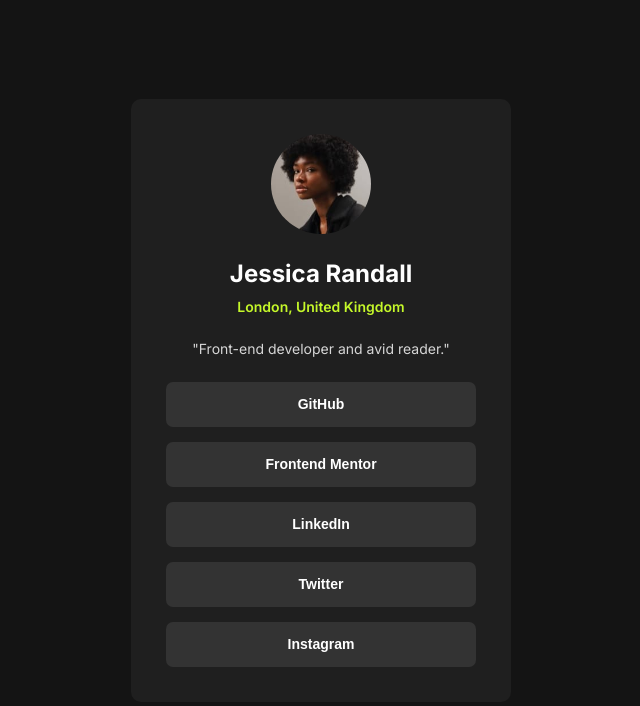
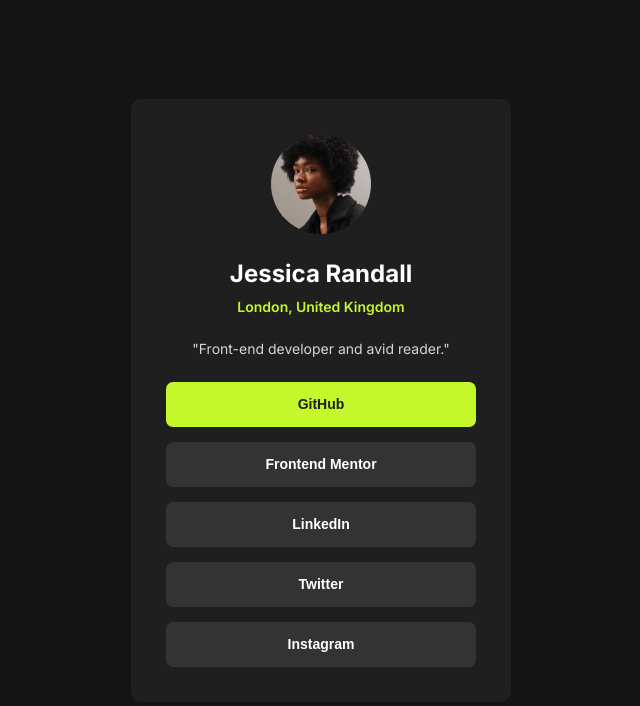
Before and after one commit to Madhu-U/Social-links-profile-Frontend-Mentor, a plain HTML site: page index.html in a window 1280 px wide. In both pictures the pointer is over the button "GitHub". Shown: the whole page, without its empty margins (319-959 px from the left). Drawn offline with Linux system fonts and the light colour scheme.

Commit message:
added active states

```diff
--- a/style.css
+++ b/style.css
@@ -70,3 +70,9 @@ button {
     font-size: 14px;
     font-weight: 600;
 }
+
+button:hover {
+    background-color: hsl(75, 94%, 57%);
+    cursor: pointer;
+    color: hsl(0, 0%, 12%);
+}
```
